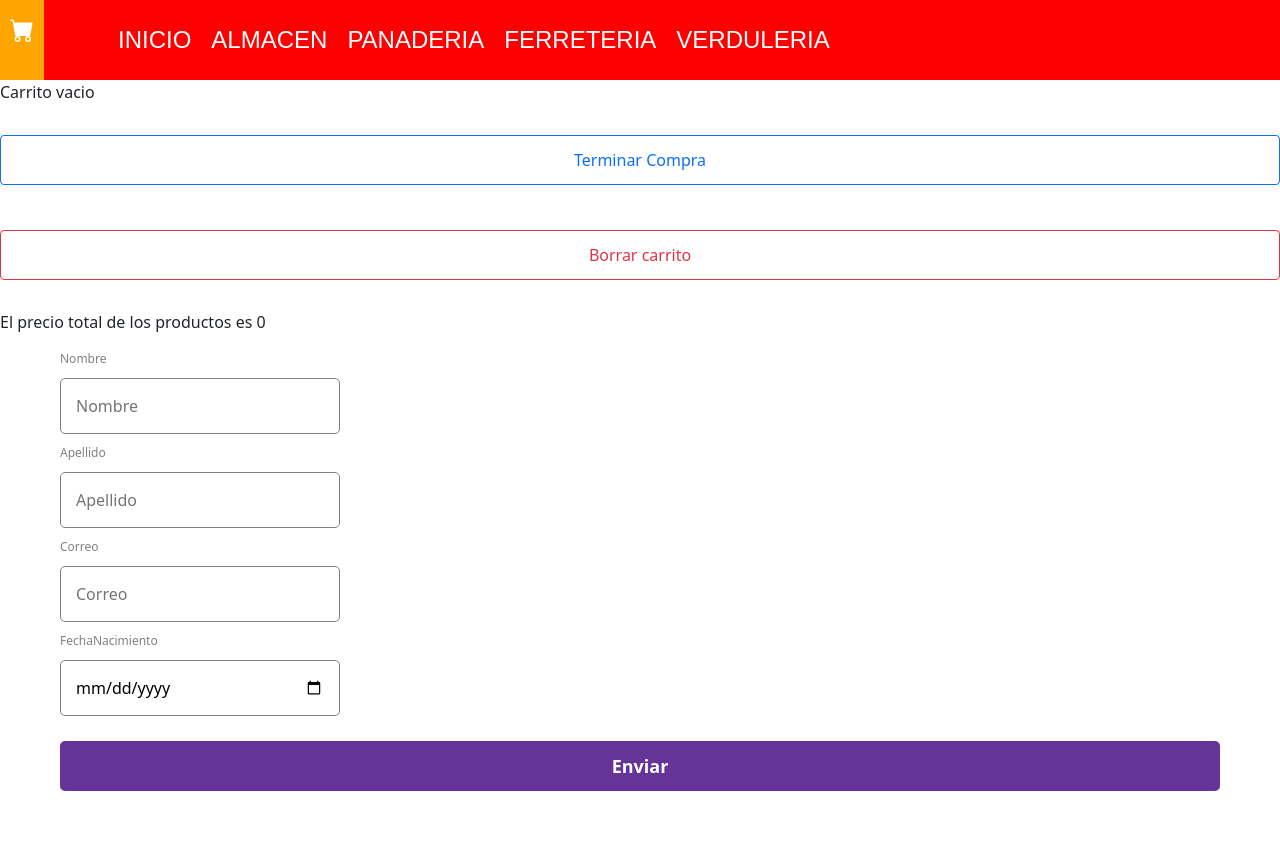
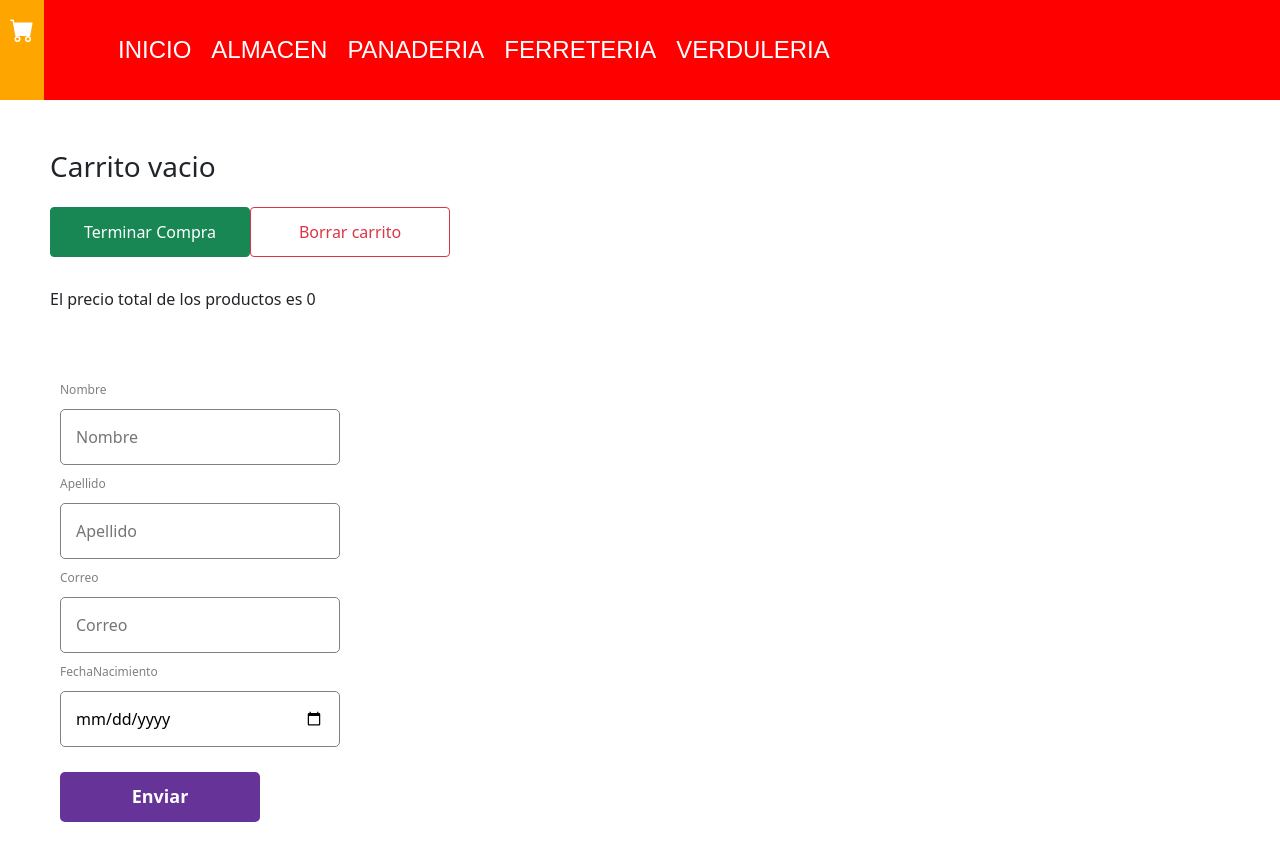
Before and after one commit to OrtegaSebastian/ReactFinalEcommerce, a React (Create React App) app: page /cart in a window 1280 px wide. Shown: the top 860 px of the page. Before the commit the page ends 821 px from the top, so only its background shows below. Built offline with nearby package versions, Linux system fonts and the light colour scheme.

Commit message:
EntregaFinal

```diff
--- a/src/App.css
+++ b/src/App.css
@@ -3,6 +3,6 @@
 }
 
 body{
-  margin:0 ;
+  margin: 0 ;
   padding: 0;
 }
--- a/src/components/Cart/Cart.jsx
+++ b/src/components/Cart/Cart.jsx
@@ -11,11 +11,11 @@ const Carrito = () => {
 
   const generarOrden =()=>{
 
-    const db = getFirestore()
-    const queryCollection = collection(db, "ordenes")
-    const total = PrecioTotal()
-    const comprador = {nombre: 'seba', numero:'155333111', email: 'sebastian.ortega@hotmail.com'}
-    const orden = {comprador, carrito,total}
+  const db = getFirestore()
+  const queryCollection = collection(db, "ordenes")
+  const total = PrecioTotal()
+  const comprador = {nombre: 'seba', numero:'155333111', email: 'sebastian.ortega@hotmail.com'}
+  const orden = {comprador, carrito,total}
 
     const pedido = addDoc(queryCollection, orden)
     pedido.then((resp)=>{
@@ -73,6 +73,7 @@ const Carrito = () => {
 
   const handleSubmit =(e)=>{
     e.preventDefault();
+    console.log("FormularioEnviado")
   }
 
   const onChange = (e) => {
@@ -81,20 +82,22 @@ const Carrito = () => {
 
   return (
     <>
-    <div>
+    <div style={{margin:("30px","50px","50px","50px") }} className="col-md6">
     {carrito.length < 1 ? (
-        <p>Carrito vacio</p>
+        <h3>Carrito vacio</h3>
     ) : (
         carrito.map((producto) =>
-        <CarritoItem key={producto.item.id} producto={producto.item} />)
+        <CarritoItem key={producto.item.id} producto={producto.item} cantidad={producto.cantidad} />)
         )}
-    <button  className="btn btn-outline-primary"  onClick={generarOrden} >Terminar Compra</button>
-    </div>
+    <button  className="btn btn-success"  onClick={generarOrden} >Terminar Compra</button>
+
     <button onClick={VaciarCarrito} className="btn btn-outline-danger"> Borrar carrito</button>
     <p>El precio total de los productos es {PrecioTotal()} </p>
+    </div>
     {IconCarrito() < 1 ?
     <p> </p>
-    :<p>La cantidad total del carrito es {IconCarrito()}</p>
+    :<div style={{margin:("30px","50px","50px","50px") }} className="col-md6">La cantidad total del carrito es {IconCarrito()}</div>
+
     }
     <form onSubmit={handleSubmit}>
       {inputs.map((input)=>(
--- a/src/components/Cart/CartItem.jsx
+++ b/src/components/Cart/CartItem.jsx
@@ -1,15 +1,18 @@
 import { useContext } from 'react'
 import{ CarritoContext} from "../contexts/CartContext";
 
-const CarritoItem = ({producto}) => {
+const CarritoItem = ({producto,cantidad}) => {
     const {DelItem} = useContext( CarritoContext);
     const {nombre, precio,id,pictureUrl}= producto;
     return (
-    <div style={{margin:("30px","50px","50px","50px") }} className="col-md6" >
+    <div style={{margin:("30px","50px","50px","50px") }} className="col-md8" >
         <h4>Producto = {nombre}</h4>
         <img src={pictureUrl} alt='producto' style={{margin:("30px","50px","50px","50px") }} className="col-2"/>
 
         <h4>Precio = {precio}</h4>
+
+        <h5>Cantidad = {cantidad}</h5>
+
         <button onClick={()=> DelItem(id)}>borrar item</button>
     </div>
     )
--- a/src/components/Cart/cart.css
+++ b/src/components/Cart/cart.css
@@ -1,6 +1,6 @@
 form{
     background-color: white;
-    padding: 0px 60px;
+    padding: 20px 60px;
     border-radius: 10px;
 }
 
@@ -10,7 +10,7 @@ h1{
 }
 
 button{
-    width: 100%;
+    width: 200px;
     height: 50px;
     padding: 10px;
     border: none;
--- a/src/components/ItemDetail/ItemDetail.jsx
+++ b/src/components/ItemDetail/ItemDetail.jsx
@@ -18,7 +18,7 @@ const ItemDetail = ({ item }) => {
     <>
       <div
         style={{ margin: ("30px", "50px", "50px", "50px") }}
-        className="col-12"
+        className="col-6"
       >
         <h2>{nombre}</h2>
         <h3>{marca}</h3>
@@ -34,8 +34,8 @@ const ItemDetail = ({ item }) => {
           <Contar stock={stock} inicial={1} onAdd={onAdd} />
         ) : (
           <div>
-            <button> <Link to="/cart">Ir al carrito</Link></button>
-            <button ><Link to="/">Ir al home </Link></button>
+             <button type="button" class="btn btn-outline-dark" > <Link to="/cart">Ir al carrito</Link>    </button>
+            <button type="button" class="btn btn-outline-dark" ><Link to="/">Seguir Comprando </Link></button>
           </div>
         )}
       </div>
--- a/src/components/NavBarComponents.js
+++ b/src/components/NavBarComponents.js
@@ -3,7 +3,7 @@ import {Link} from "react-router-dom"
 
 export const Nav = styled.nav`
 width: 100%;
-height: 80px;
+height: 100px;
 background-color: orange;
 display: flex;
 flex-direction:row;`
```
Also changed, not shown: src/components/NavBar.jsx (+0 -41 lines).
